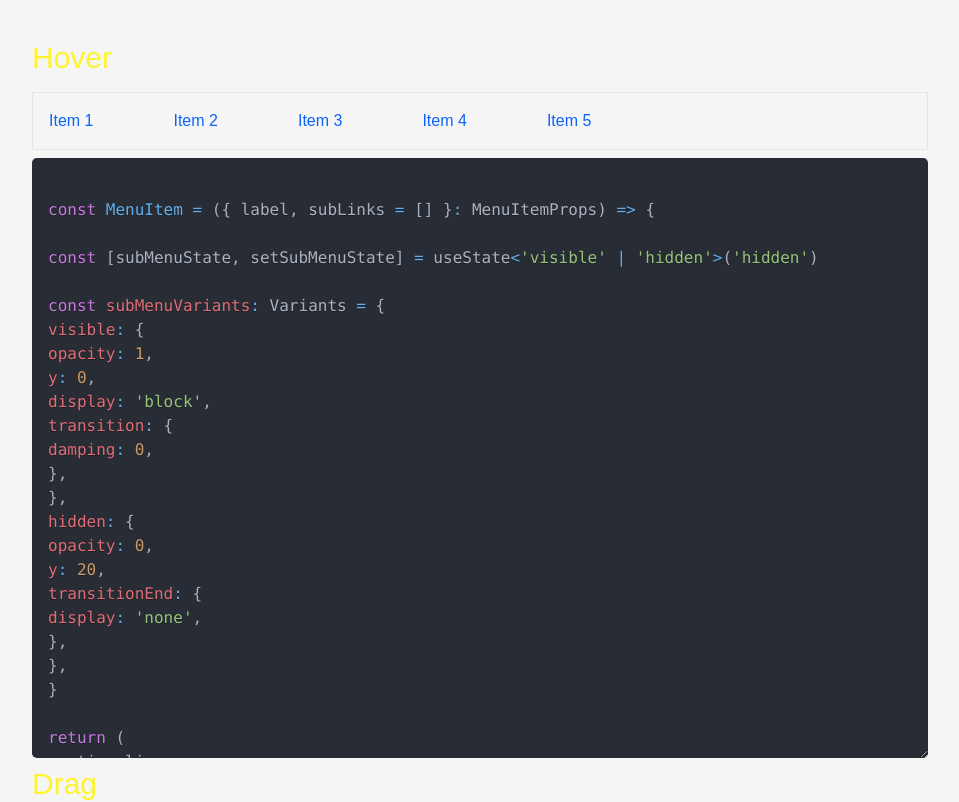
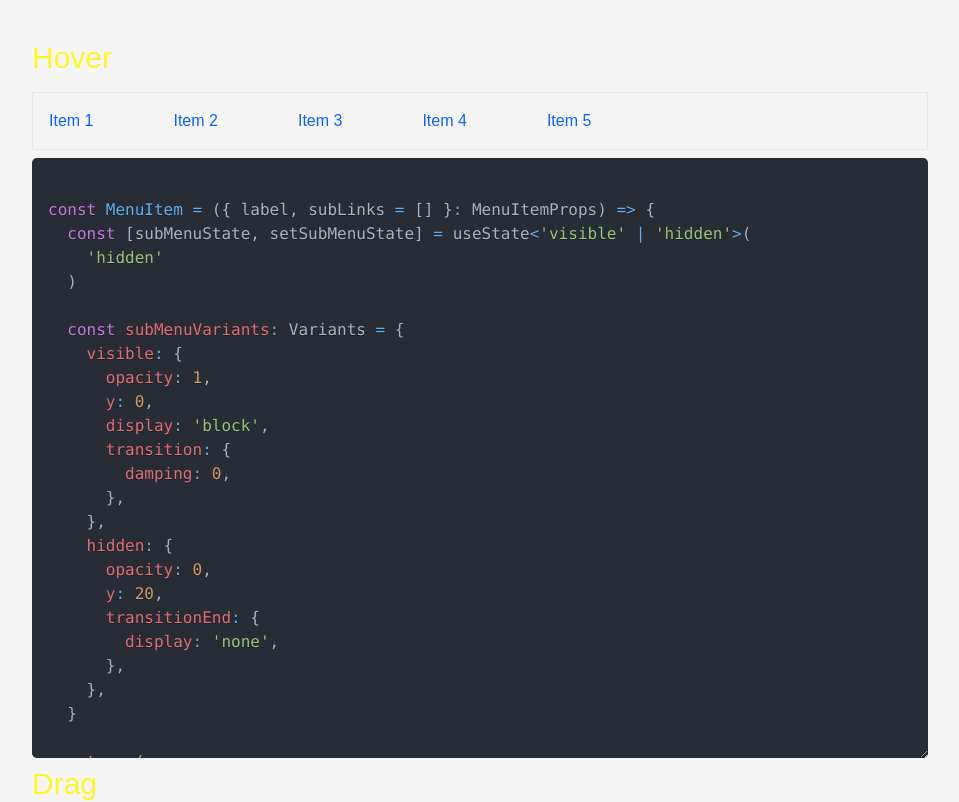
Before and after one commit to jontoye/motion-dev-demo, a Next.js app: page /gestures in a window 1280 px wide. Shown: the top 802 px of the page, without its empty margins (160-1119 px from the left). Built offline with nearby package versions, Linux system fonts and the light colour scheme; a web font is replaced by a local one.

Commit message:
code block formatting fix

```diff
--- a/components/hover-example.tsx
+++ b/components/hover-example.tsx
@@ -31,8 +31,9 @@ export function HoverExample() {
       >
         {`
 const MenuItem = ({ label, subLinks = [] }: MenuItemProps) => {
-
-const [subMenuState, setSubMenuState] = useState<'visible' | 'hidden'>('hidden')
+  const [subMenuState, setSubMenuState] = useState<'visible' | 'hidden'>(
+    'hidden'
+  )
 
   const subMenuVariants: Variants = {
     visible: {
@@ -58,8 +59,9 @@ className="py-4"
       onHoverStart={() => setSubMenuState('visible')}
       onHoverEnd={() => setSubMenuState('hidden')}
     >
+      <span className="px-4 cursor-pointer text-button-primary">{label}</span>
       <motion.ul
-className="border-slate-400/25 border-2 w-36 absolute top-14"
+        className="border-slate-400/25 border-2 w-36 absolute top-14 bg-button-primary"
         animate={subMenuState}
         variants={subMenuVariants}
         initial="hidden"
@@ -76,8 +78,6 @@ initial="hidden"
     </motion.li>
   )
 }
-
-
 `}
       </SyntaxHighlighter>
     </>
```
Lines whose indentation alone changed are shown as unchanged.
